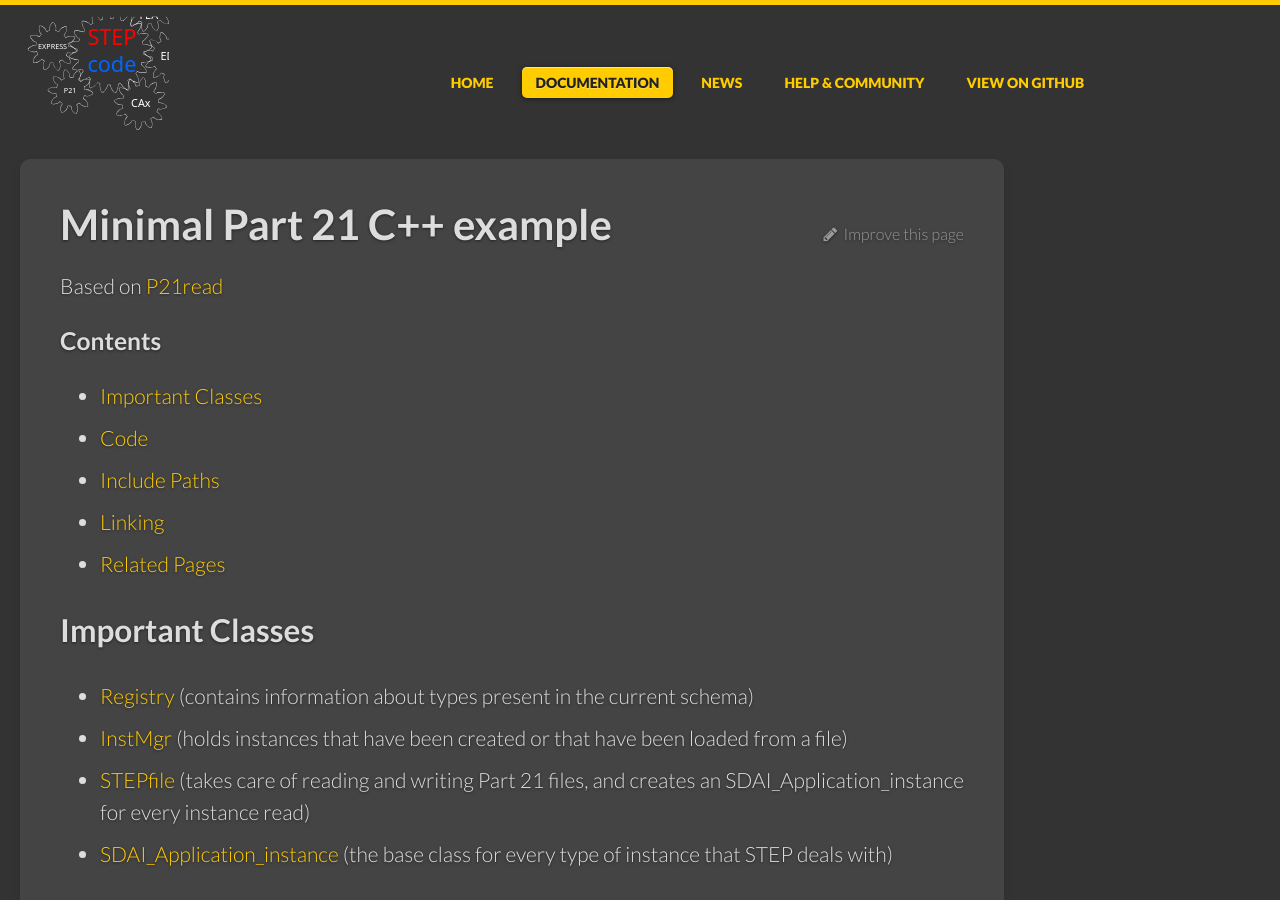
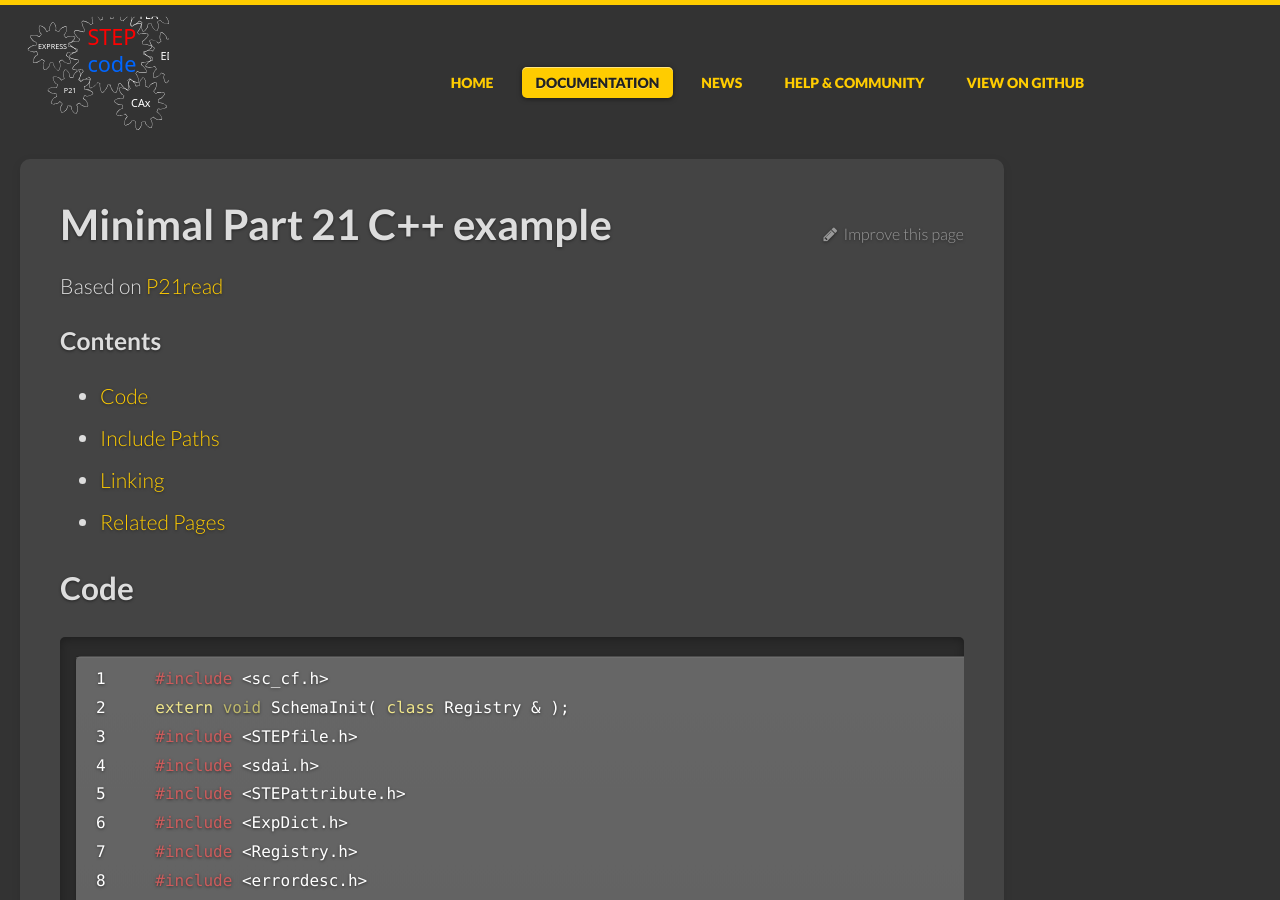
Before and after one commit to stepcode/stepcode.github.io, a Jekyll site: the page built from _docs/p21_cpp_example.md, in a window 1280 px wide and 900 px high. Built offline with Jekyll 4.4.1, drawn with Linux system fonts in a browser that asks for light colours.

Commit message:
remove remaining references to stepcode.org

```diff
--- a/_config.yml
+++ b/_config.yml
@@ -1,6 +1,5 @@
 highlighter: rouge
 markdown: kramdown
-#url:              http://stepcode.org
 repository: https://github.com/stepcode/stepcode
 #help_url: https://github.com/jekyll/jekyll-help
 
--- a/_docs/p21_cpp_example.md
+++ b/_docs/p21_cpp_example.md
@@ -10,13 +10,6 @@ Based on [P21read](/docs/p21read/)
 * TOC
 {:toc}
 
-
-## Important Classes
-
--   [Registry](http://stepcode.org/doxygen/class_registry.html) (contains information about types present in the current schema)
--   [InstMgr](http://stepcode.org/doxygen/class_inst_mgr.html) (holds instances that have been created or that have been loaded from a file)
--   [STEPfile](http://stepcode.org/doxygen/class_s_t_e_pfile.html) (takes care of reading and writing Part 21 files, and creates an SDAI_Application_instance for every instance read)
--   [SDAI_Application_instance](http://stepcode.org/doxygen/class_s_d_a_i___application__instance.html) (the base class for every type of instance that STEP deals with)
 
 ## Code
 
```
Also changed, not shown: _docs/P21read.md (+1 -1 lines), _docs/examples.md (+1 -2 lines), _docs/libexpress_structs.md (+2 -2 lines), 1 other file.
